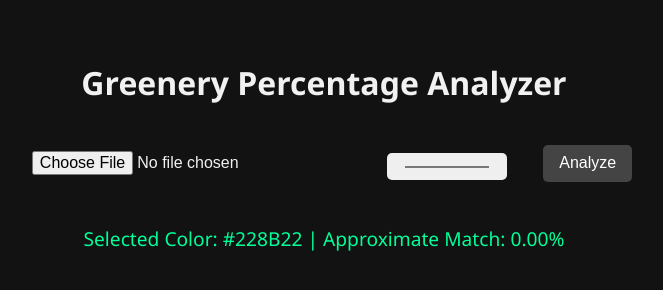
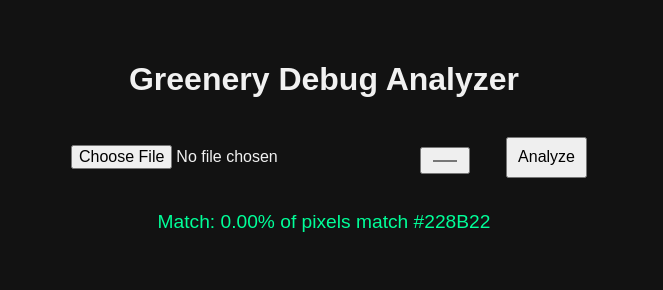
Before and after one commit to travelwithchef/Testing, a plain HTML site: page index.html in a window 1280 px wide. Both pictures are taken after a click on the button "Analyze". Shown: the whole page, without its empty margins (316-979 px from the left). Drawn offline with Linux system fonts and the light colour scheme.

Commit message:
Update index.html

```diff
--- a/index.html
+++ b/index.html
@@ -3,91 +3,73 @@
 <head>
   <meta charset="UTF-8" />
   <meta name="viewport" content="width=device-width, initial-scale=1.0"/>
-  <title>Greenery Analysis</title>
+  <title>Greenery Analyzer - Debug</title>
   <style>
     body {
       background-color: #121212;
       color: #f1f1f1;
-      font-family: 'Segoe UI', sans-serif;
+      font-family: sans-serif;
       text-align: center;
       padding: 2rem;
     }
     input, button {
       margin: 1rem;
-      padding: 0.6rem 1rem;
+      padding: 0.6rem;
       font-size: 1rem;
-      border: none;
-      border-radius: 5px;
-    }
-    #colorInput {
-      width: 120px;
-      cursor: pointer;
-    }
-    button {
-      background-color: #444;
-      color: #fff;
-      cursor: pointer;
-    }
-    button:hover {
-      background-color: #666;
     }
     canvas {
       margin-top: 2rem;
-      border: 2px solid #555;
-      max-width: 100%;
+      border: 2px solid #333;
     }
     .result {
-      margin-top: 1.5rem;
+      margin-top: 1rem;
       font-size: 1.2rem;
       color: #00ff99;
     }
   </style>
 </head>
 <body>
-
-  <h1>Greenery Percentage Analyzer</h1>
-
+  <h1>Greenery Debug Analyzer</h1>
   <input type="file" id="imageUpload" accept="image/*" />
   <input type="color" id="colorInput" value="#228B22" />
   <button onclick="analyzeColor()">Analyze</button>
-
-  <div class="result" id="outputText">Upload an image and pick a color to begin.</div>
+  <div class="result" id="outputText">Awaiting image...</div>
   <canvas id="canvas" style="display:none;"></canvas>
 
   <script>
-    const imageInput = document.getElementById('imageUpload');
-    const colorInput = document.getElementById('colorInput');
-    const canvas = document.getElementById('canvas');
-    const ctx = canvas.getContext('2d');
-    let image = new Image();
+    const canvas = document.getElementById("canvas");
+    const ctx = canvas.getContext("2d");
+    const colorInput = document.getElementById("colorInput");
 
-    imageInput.addEventListener('change', function(e) {
+    let img = new Image();
+
+    document.getElementById("imageUpload").addEventListener("change", function (e) {
       const reader = new FileReader();
-      reader.onload = function(event) {
-        image.onload = function() {
-          canvas.width = image.width;
-          canvas.height = image.height;
-          ctx.drawImage(image, 0, 0);
-          canvas.style.display = 'block';
+      reader.onload = function (event) {
+        img.onload = function () {
+          canvas.width = img.width;
+          canvas.height = img.height;
+          ctx.drawImage(img, 0, 0);
+          canvas.style.display = "block";
         };
-        image.src = event.target.result;
+        img.src = event.target.result;
       };
       reader.readAsDataURL(e.target.files[0]);
     });
 
     function hexToRGB(hex) {
-      hex = hex.replace('#', '');
+      hex = hex.replace("#", "");
       const bigint = parseInt(hex, 16);
       return {
         r: (bigint >> 16) & 255,
         g: (bigint >> 8) & 255,
-        b: bigint & 255
+        b: bigint & 255,
       };
     }
 
     function rgbToLab({ r, g, b }) {
       function pivot(n) {
-        return n > 0.008856 ? Math.pow(n, 1/3) : (7.787 * n) + 16/116;
+        return n > 0.008856 ? Math.pow(n, 1 / 3) : (7.787 * n) + 16 / 116;
       }
 
       r /= 255; g /= 255; b /= 255;
@@ -96,7 +78,7 @@
       b = b > 0.04045 ? Math.pow((b + 0.055) / 1.055, 2.4) : b / 12.92;
 
       const x = (r * 0.4124 + g * 0.3576 + b * 0.1805) / 0.95047;
-      const y = (r * 0.2126 + g * 0.7152 + b * 0.0722) / 1.00000;
+      const y = (r * 0.2126 + g * 0.7152 + b * 0.0722) / 1.0000;
       const z = (r * 0.0193 + g * 0.1192 + b * 0.9505) / 1.08883;
 
       const L = (116 * pivot(y)) - 16;
@@ -114,39 +96,36 @@
     }
 
     function analyzeColor() {
-      if (!canvas.width || !canvas.height) {
-        alert("Please upload an image first.");
-        return;
-      }
-
       const hex = colorInput.value;
       const targetRGB = hexToRGB(hex);
       const targetLab = rgbToLab(targetRGB);
-
       const imageData = ctx.getImageData(0, 0, canvas.width, canvas.height);
       const data = imageData.data;
 
       let matchCount = 0;
-      const totalPixels = canvas.width * canvas.height;
-      const threshold = 40; // LAB Delta E threshold
+      const threshold = 60; // Start generous
 
       for (let i = 0; i < data.length; i += 4) {
-        const r = data[i];
-        const g = data[i + 1];
-        const b = data[i + 2];
-        const alpha = data[i + 3];
-        if (alpha < 125) continue;
+        const r = data[i], g = data[i + 1], b = data[i + 2], a = data[i + 3];
+        if (a < 120) continue;
 
         const pixelLab = rgbToLab({ r, g, b });
-        const diff = deltaE(pixelLab, targetLab);
-        if (diff <= threshold) {
+        const diff = deltaE(targetLab, pixelLab);
+
+        if (i % 4000 === 0) console.log(`ΔE: ${diff.toFixed(2)} vs ${r},${g},${b}`);
+
+        if (diff < threshold) {
+          data[i] = 255;    // highlight in red
+          data[i + 1] = 0;
+          data[i + 2] = 0;
           matchCount++;
         }
       }
 
-      const percent = ((matchCount / totalPixels) * 100).toFixed(2);
-      document.getElementById('outputText').textContent =
-        `Selected Color: ${hex.toUpperCase()} | Approximate Match: ${percent}%`;
+      ctx.putImageData(imageData, 0, 0);
+
+      const percent = (matchCount / (canvas.width * canvas.height) * 100).toFixed(2);
+      document.getElementById("outputText").innerText = `Match: ${percent}% of pixels match ${hex.toUpperCase()}`;
     }
   </script>
 </body>
```
